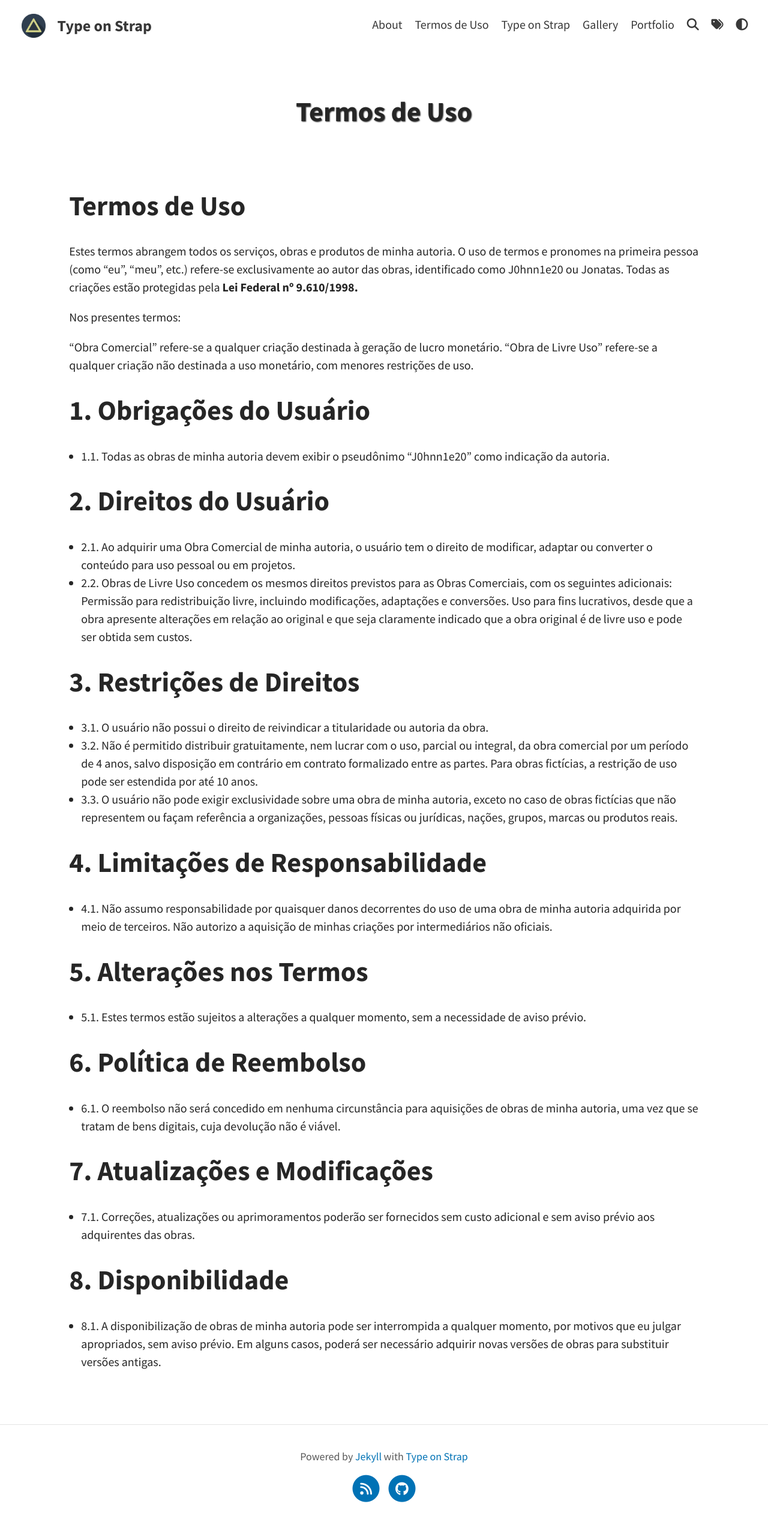
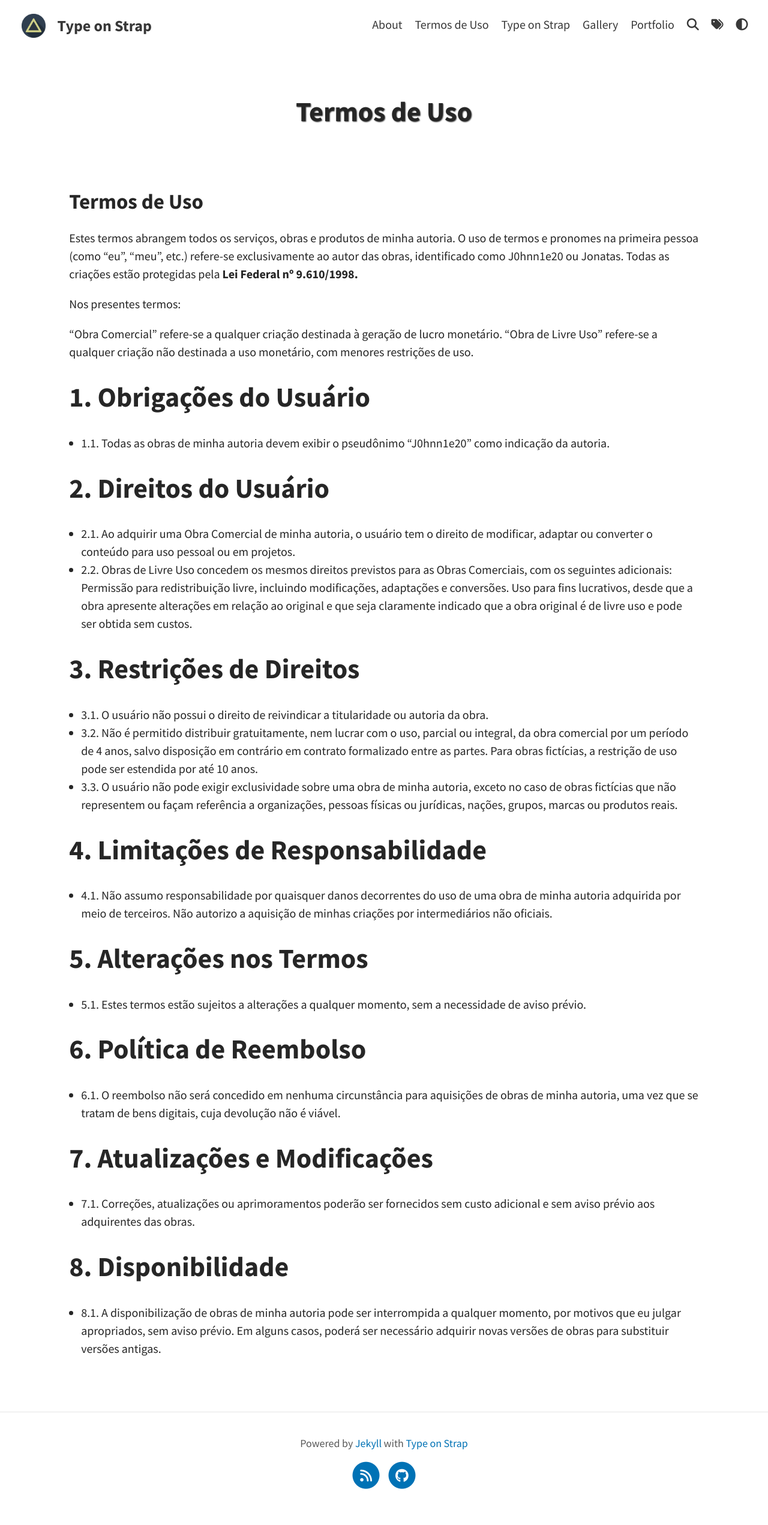
Before and after one commit to j0hnn1e20/page, a Jekyll site: the page built from EULA.md, in a window 1280 px wide. Shown: the whole page at 60% size. Built offline with Jekyll 4.4.1, drawn with Linux system fonts in a browser that asks for light colours; our own code applies the rules of GitHub Pages for plain Markdown files; a script that is not in the unit is left out; after the commit the page ends 2521 px from its top, so only the background shows below that.

```diff
--- a/EULA.md
+++ b/EULA.md
@@ -1,4 +1,4 @@
-# Termos de Uso
+## Termos de Uso
 
 Estes termos abrangem todos os serviços, obras e produtos de minha autoria.
 O uso de termos e pronomes na primeira pessoa (como "eu", "meu", etc.) refere-se exclusivamente ao autor das obras, identificado como J0hnn1e20 ou Jonatas.
```
